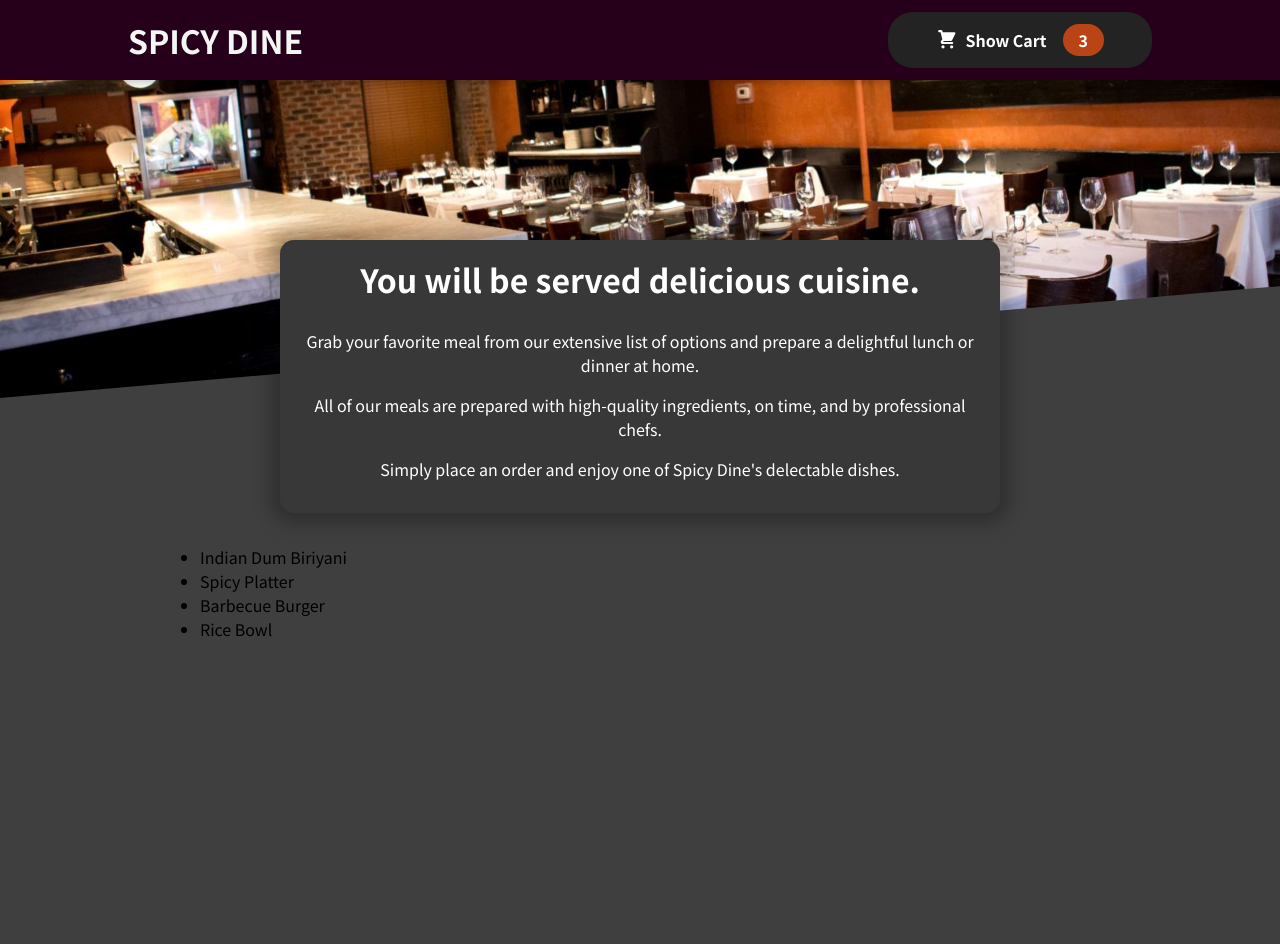
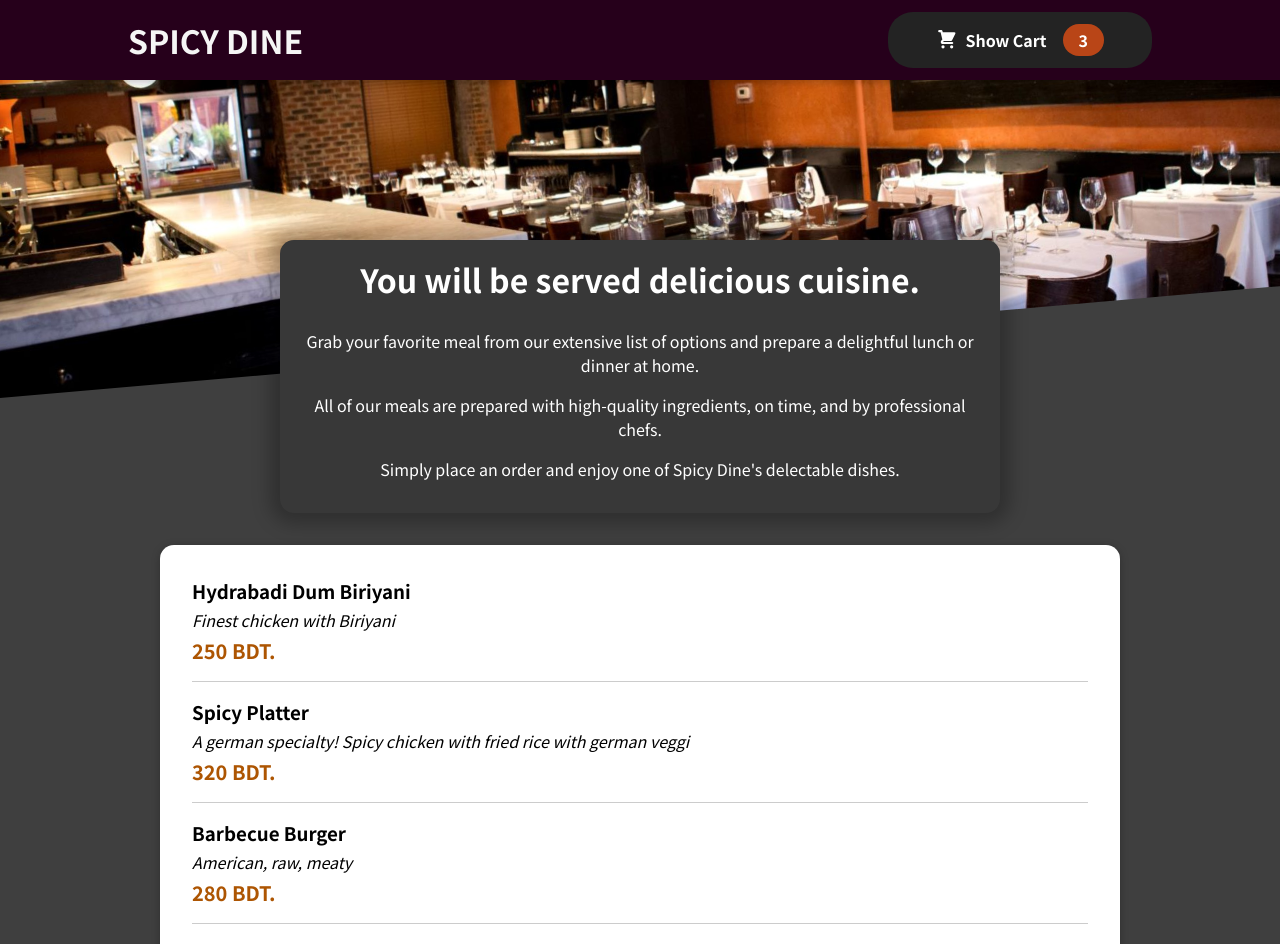
Before and after one commit to MahbubHossainFaisal/Food-Ordering-App, a React (Create React App) app in the folder Spicy-Dine/: page / in a window 1280 px wide. Shown: the top 944 px of the page. Before the commit the page ends 800 px from the top, so only its background shows below. Built offline with nearby package versions, Linux system fonts and the light colour scheme.

Commit message:
Adding card for showing food items

```diff
--- a/Spicy-Dine/src/components/Meals/AvailableMeals.js
+++ b/Spicy-Dine/src/components/Meals/AvailableMeals.js
@@ -1,10 +1,12 @@
 import React from 'react'
+import Card from '../UI/Card'
+import MealItem from './MealIteam/MealItem'
 import classes from './AvailableMeals.module.css'
 
 const DUMMY_MEALS = [
     {
         id: 'm1',
-        name: 'Indian Dum Biriyani',
+        name: 'Hydrabadi Dum Biriyani',
         description: 'Finest chicken with Biriyani',
         price: 250,
     },
@@ -32,11 +34,22 @@ const DUMMY_MEALS = [
 
 
 const AvailableMeals = () => {
-    const mealsList = DUMMY_MEALS.map(meal => <li>{meal.name}</li>)
+    const mealsList = DUMMY_MEALS.map((meal) =>
+    (<MealItem
+    key={meal.id}
+    name={meal.name}
+    description={meal.description}
+    price={meal.price}
+     />))
     return (
-        <ul className={classes.meals}>
-         {mealsList}
-        </ul>
+       <section className={classes.meals}>
+            <Card>
+                <ul>
+                    {mealsList}
+                </ul>
+            </Card>
+       </section>
+
     )
 }
 
--- /dev/null
+++ b/Spicy-Dine/src/components/Meals/MealIteam/MealItem.js
@@ -0,0 +1,19 @@
+import React from 'react'
+import classes from './MealItem.module.css'
+
+const MealItem = (props) => {
+    const price = `${props.price} BDT.`
+    return (
+        <li className={classes.meal}>
+            <div>
+                <h3> {props.name} </h3>
+                <div className={classes.description}> {props.description} </div>
+                <div className={classes.price}> {price} </div>
+            </div>
+
+            <div></div>
+        </li>
+    )
+}
+
+export default MealItem
--- /dev/null
+++ b/Spicy-Dine/src/components/Meals/MealIteam/MealItem.module.css
@@ -0,0 +1,22 @@
+.meal {
+    display: flex;
+    justify-content: space-between;
+    margin: 1rem;
+    padding-bottom: 1rem;
+    border-bottom: 1px solid #ccc;
+}
+
+.meal h3 {
+    margin: 0 0 0.25rem 0;
+}
+
+.description {
+    font-style: italic;
+}
+
+.price {
+    margin-top: 0.25rem;
+    font-weight: bold;
+    color: #ad5502;
+    font-size: 1.25rem;
+}
--- /dev/null
+++ b/Spicy-Dine/src/components/UI/Card.js
@@ -0,0 +1,12 @@
+import React from 'react'
+import classes from './Card.module.css'
+
+const Card = (props) => {
+    return (
+        <div className={classes.card}>
+            {props.children}
+        </div>
+    )
+}
+
+export default Card
--- /dev/null
+++ b/Spicy-Dine/src/components/UI/Card.module.css
@@ -0,0 +1,6 @@
+.card {
+    padding: 1rem;
+    box-shadow: 0 2px 8px rgba(0, 0, 0, 0.25);
+    border-radius: 14px;
+    background-color: white;
+}
```
Also changed, not shown: 1 other file (tests, documents, lock files or other folders).
